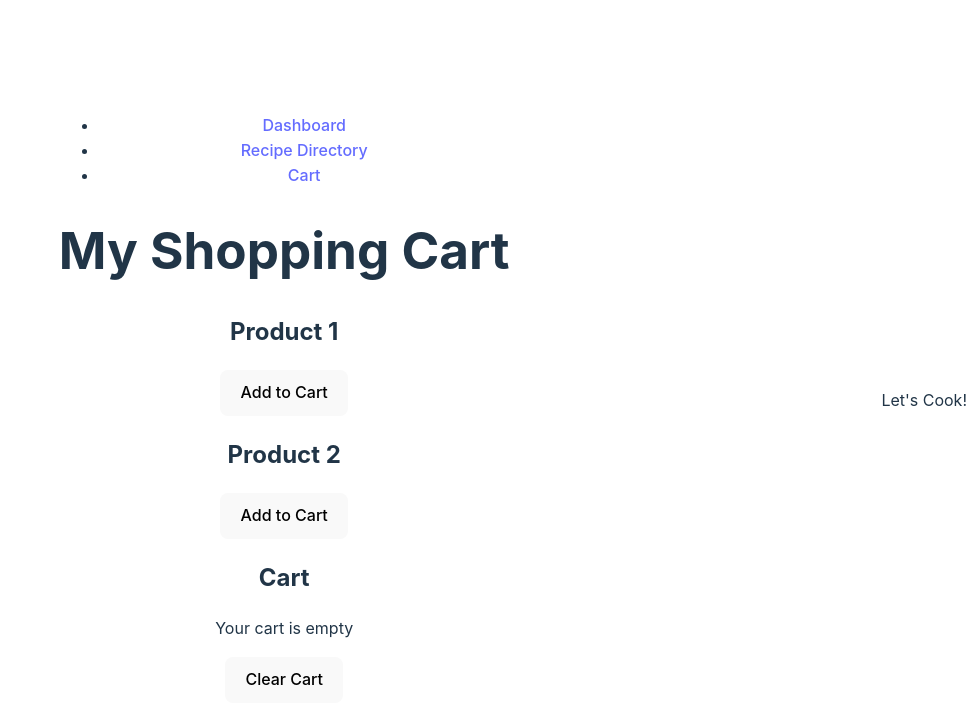
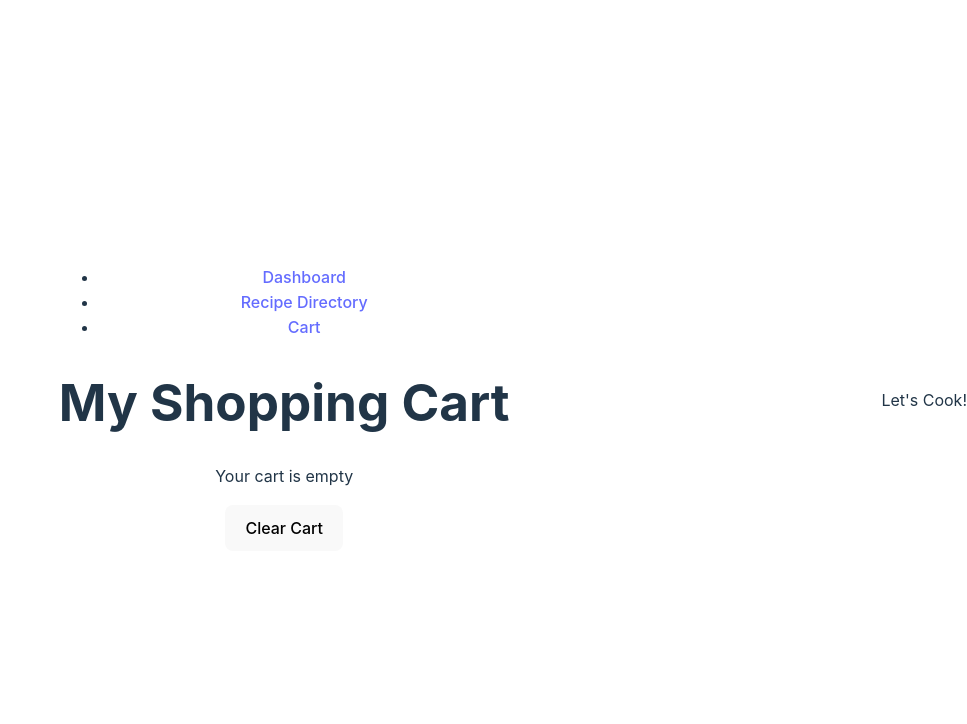
Before and after one commit to coryt414/letscook_v2, a React (Vite) app in the folder letscook_v2/: page /cart in a window 1280 px wide. Shown: the top 724 px of the page, without its empty margins (313-1280 px from the left). Built offline with nearby package versions, Linux system fonts and the light colour scheme.

Commit message:
Create cart list from inredients per recipe

```diff
--- a/letscook_v2/src/cart.jsx
+++ b/letscook_v2/src/cart.jsx
@@ -1,21 +1,11 @@
 import React from 'react';
 import Product from './components/Product';
 import Cart from './components/Cart';
-
-const products = [
-  {id: 1, name: 'Product 1'},
-  {id: 2, name: 'Product 2'},
-];
 
 function CartPage() {
   return (
     <div>
       <h1>My Shopping Cart</h1>
-      <div>
-        {products.map((product) => (
-          <Product key={product.id} product={product} />
-        ))}
-      </div>
       <Cart />
     </div>
   );
--- a/letscook_v2/src/components/Cart.jsx
+++ b/letscook_v2/src/components/Cart.jsx
@@ -6,17 +6,24 @@ const Cart = () => {
 
     return (
         <div>
-            <h2>Cart</h2>
             {cart.length ===0 ? (
                 <p>Your cart is empty</p>
             ) : (
                 <ul>
+                    {/* <p>{JSON.stringify(cart)}</p> */}
                     {cart.map((item) => (
-                        <li key={item.id}>
-                            {item.name} - Quantity: {item.quantity}
+                        <div key={item.id}>
+                            <h2>{item.name}</h2>
+                            <ul>
+                                {item.ingredients.map((ingredient) => (
+                                    <li key={ingredient.id}>{ingredient.name}</li>
+                                ))}
+                            </ul>
+                            {/* {item.name} - Quantity: {item.quantity} */}
                             <button onClick={() => removeFromCart(item.id)}>Remove</button>
-                        </li>
+                        </div>
                     ))}
+
                 </ul>
             )}
             <button onClick={clearCart}>Clear Cart</button>
```
